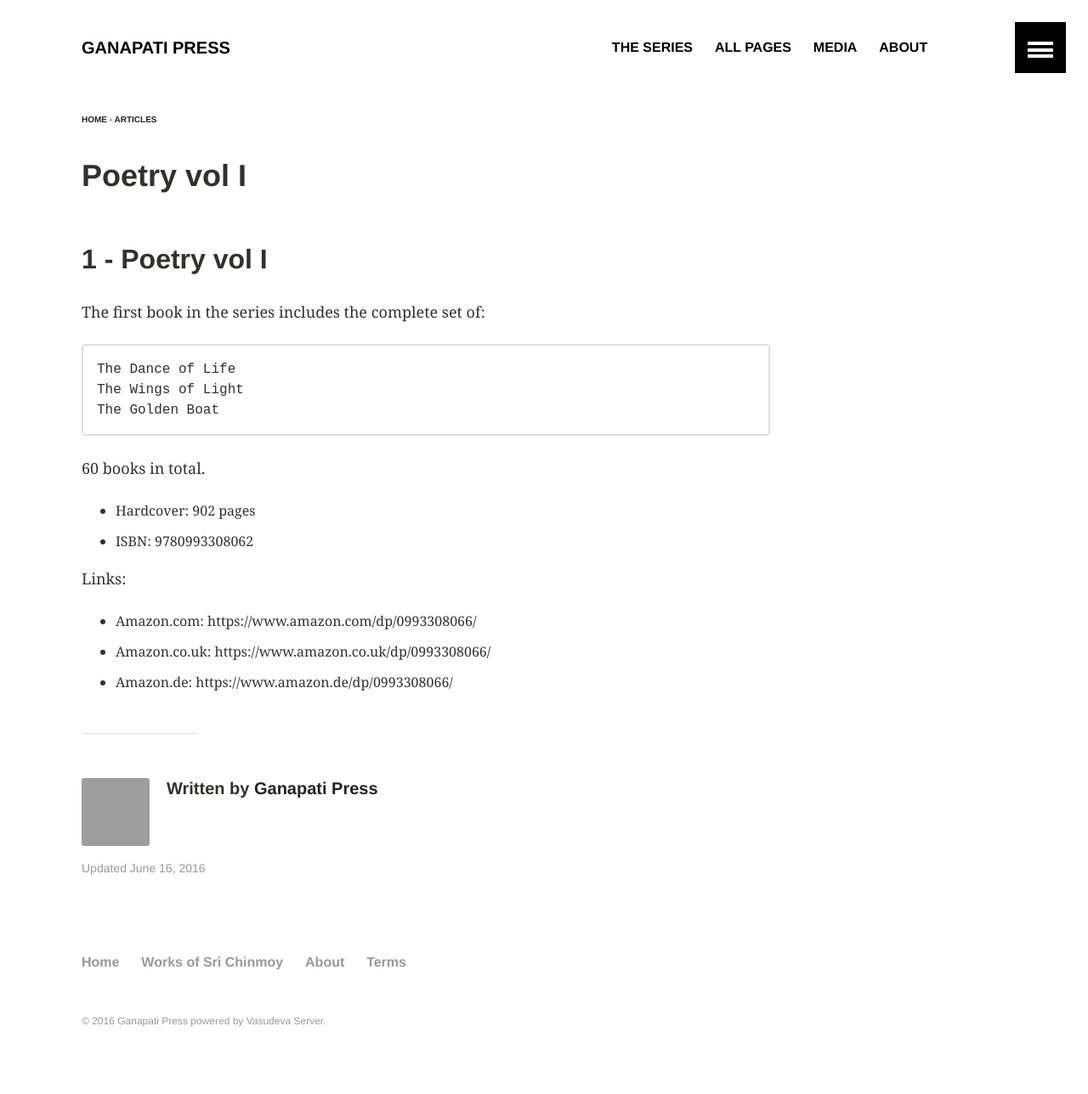
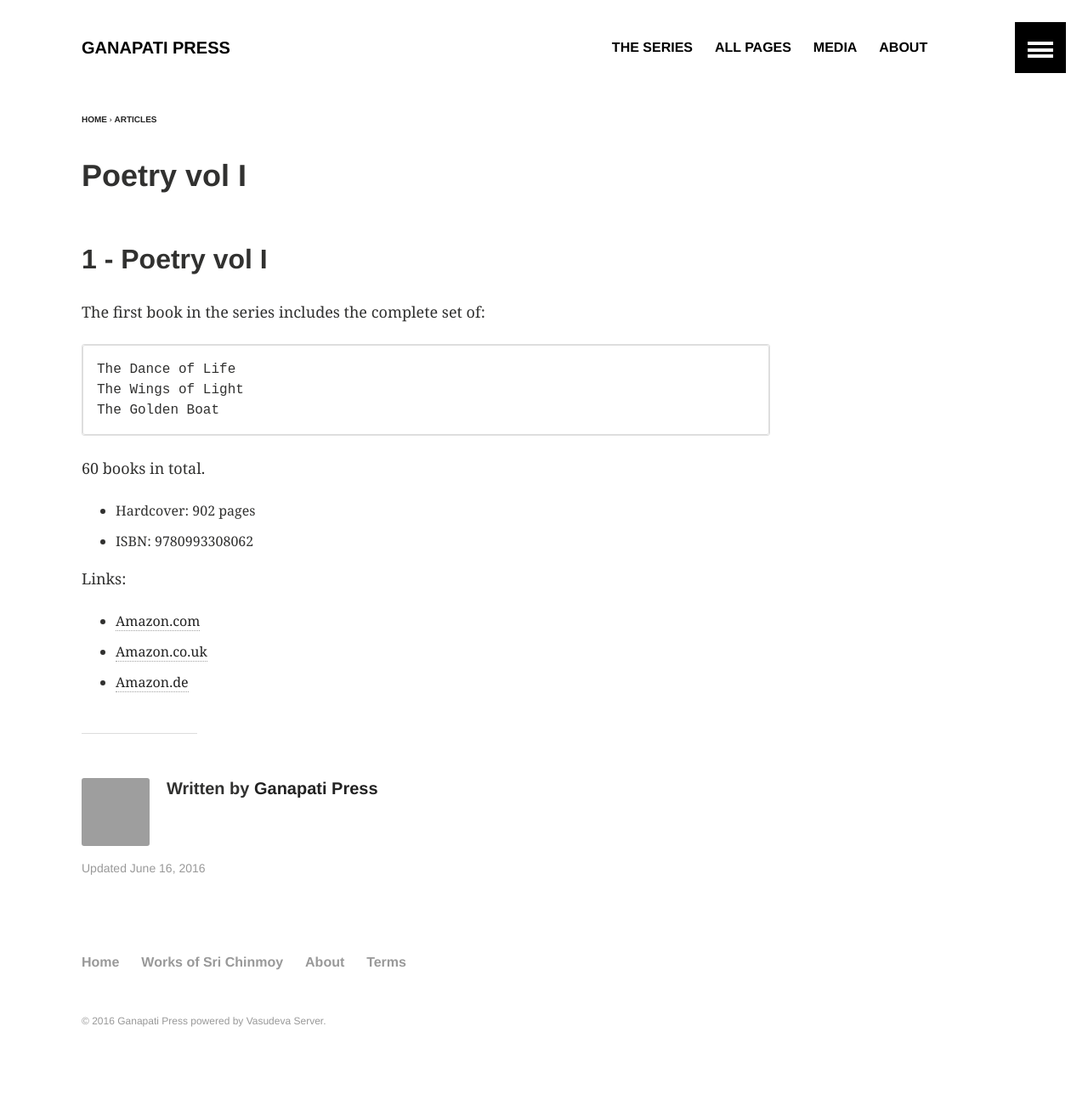
Before and after one commit to ganapatipress/ganapatipress.org, a Jekyll site: the page built from _posts/articles/2016-06-16-poetry-vol-1.md, in a window 1280 px wide. Shown: the whole page at 85% size. Built offline with Jekyll 4.4.1, drawn with Linux system fonts in a browser that asks for light colours.

Commit message:
Update 2016-06-16-poetry-vol-1.md

```diff
--- a/_posts/articles/2016-06-16-poetry-vol-1.md
+++ b/_posts/articles/2016-06-16-poetry-vol-1.md
@@ -24,6 +24,6 @@ The first book in the series includes the complete set of:
 
 Links:
 
-- Amazon.com: https://www.amazon.com/dp/0993308066/
-- Amazon.co.uk: https://www.amazon.co.uk/dp/0993308066/
-- Amazon.de: https://www.amazon.de/dp/0993308066/
+- [Amazon.com](https://www.amazon.com/dp/0993308066/)
+- [Amazon.co.uk](https://www.amazon.co.uk/dp/0993308066/)
+- [Amazon.de](https://www.amazon.de/dp/0993308066/)
```
